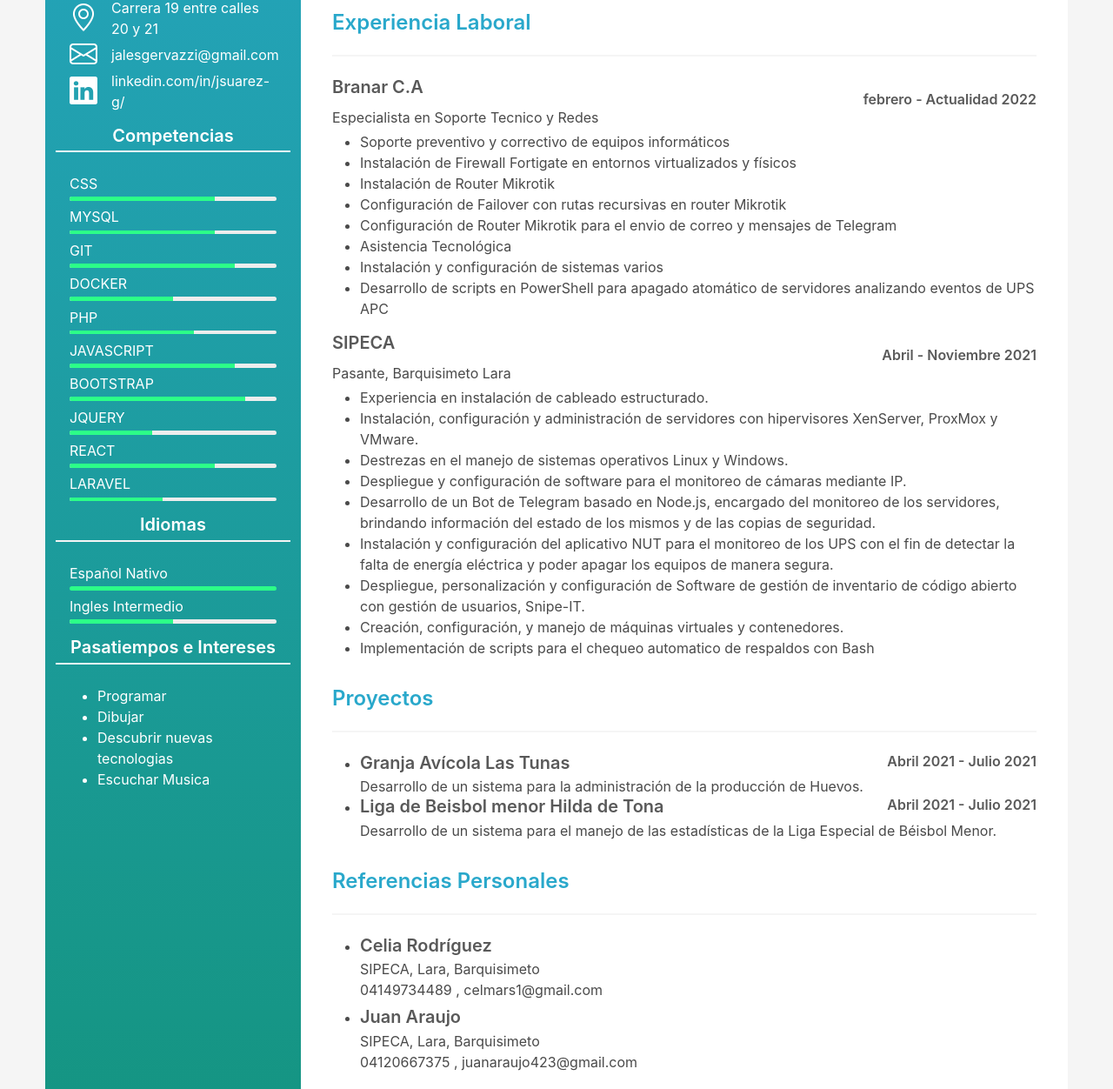
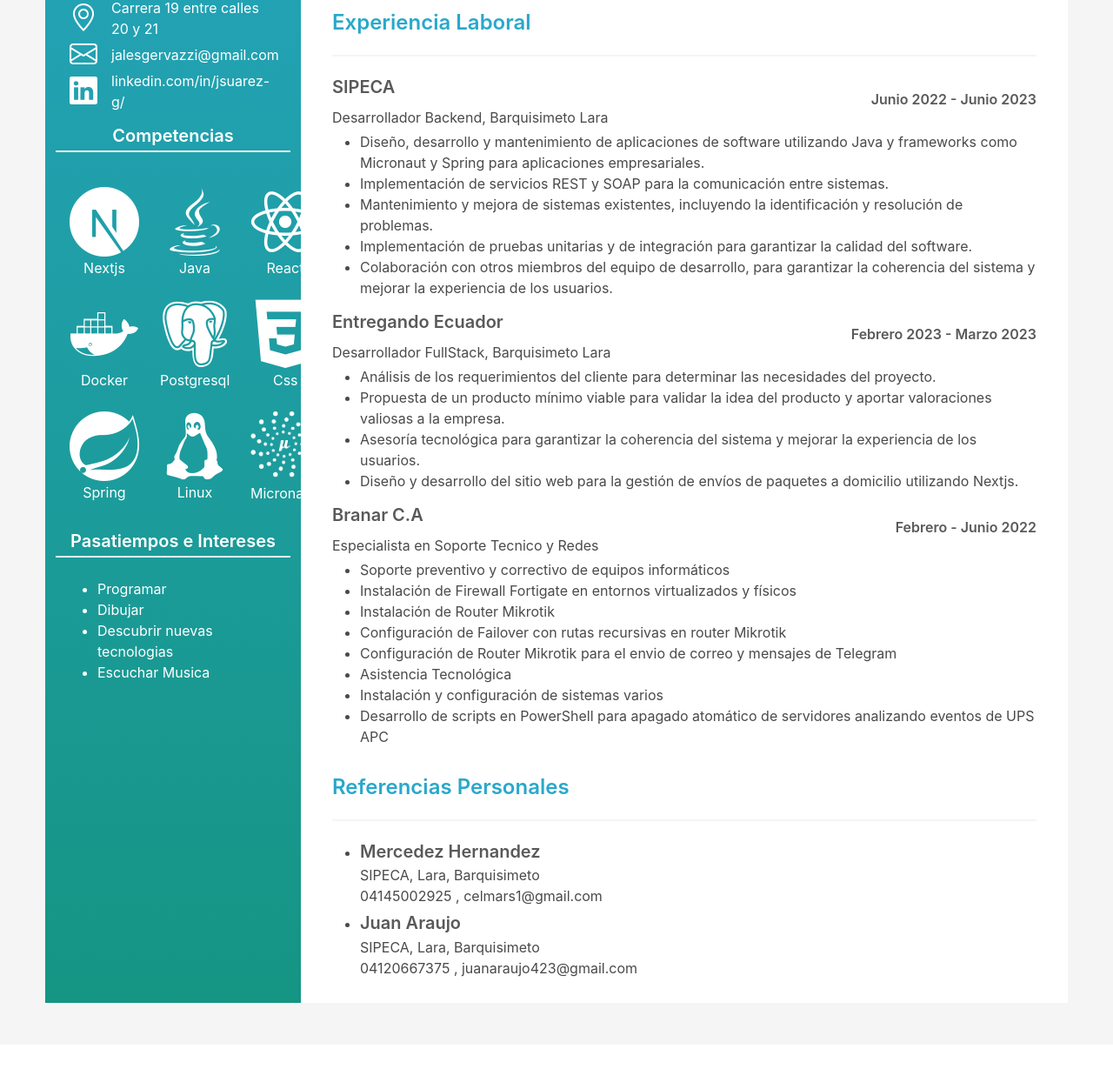
Before and after one commit to JoseAle2610/curriculum, a plain HTML site: page index.html in a window 1280 px wide. Shown: the part 588-1840 px from the top of the page at 87% size. After the commit the page ends 1789 px from the top, so only its background shows below. Drawn offline with nearby package versions, Linux system fonts and the light colour scheme.

Commit message:
actualizacion botado tecnologica

```diff
--- a/index.html
+++ b/index.html
@@ -9,6 +9,7 @@
         <link rel="stylesheet" href="bulma.min.css">
         <link rel="stylesheet" href="https://cdn.jsdelivr.net/npm/bootstrap-icons@1.6.0/font/bootstrap-icons.css" integrity="sha384-7ynz3n3tAGNUYFZD3cWe5PDcE36xj85vyFkawcF6tIwxvIecqKvfwLiaFdizhPpN" crossorigin="anonymous">
         <!-- Load external CSS styles -->
+        <link rel="stylesheet" href="https://cdn.jsdelivr.net/gh/devicons/devicon@v2.15.1/devicon.min.css">
         <link rel="stylesheet" href="styles.css">
 
     </head>
@@ -61,52 +62,51 @@
                         Competencias
                     </h3>
                     <hr>
-                    <ul class="mx-4">
-                        <li>CSS
-                            <progress class="progress is-small" value="70" max="100"></progress>
-                        </li>
-                        <li>MYSQL
-                            <progress class="progress is-small" value="70" max="100"></progress>
-                        </li>
-                        <li>GIT
-                            <progress class="progress is-small" value="80" max="100"></progress>
-                        </li>
-                        <li>DOCKER
-                            <progress class="progress is-small" value="50" max="100"></progress>
-                        </li>
-                        <li>PHP
-                            <progress class="progress is-small" value="60" max="100"></progress>
-                        </li>
-                        <li>JAVASCRIPT
-                            <progress class="progress is-small" value="80" max="100"></progress>
-                        </li>
-                        <li>BOOTSTRAP
-                            <progress class="progress is-small" value="85" max="100"></progress>
-                        </li>
-                        <li>JQUERY
-                            <progress class="progress is-small" value="40" max="100"></progress>
-                        </li>
-                        <li>REACT
-                            <progress class="progress is-small" value="70" max="100"></progress>
-                        </li>
-                        <li>LARAVEL
-                            <progress class="progress is-small" value="45" max="100"></progress>
-                        </li>
-                    </ul>
-                </div>
-                <div class="item has-text-white">
-                    <h3 class="title is-5 has-text-white">Idiomas</h3>
-                    <hr>
-                    <ul class="mx-4">
-                        <li>
-                            Español Nativo
-                            <progress class="progress is-small" value="100" max="100"></progress>
-                        </li>
-                        <li>
-                            Ingles Intermedio
-                            <progress class="progress is-small" value="50" max="100"></progress>
-                        </li>
-                    </ul>
+                    <div class="p-4">
+
+                        <div class="columns is-mobile">
+                            <div class="column">
+                                <i class="devicon-nextjs-original is-size-xl"></i>
+                                <p class="has-text-centered">Nextjs</p>
+                            </div>
+                            <div class="column">
+                                <i class="devicon-java-plain is-size-xl"></i>
+                                <p class="has-text-centered">Java</p>
+                            </div>
+                            <div class="column">
+                                <i class="devicon-react-original is-size-xl"></i>
+                                <p class="has-text-centered">React</p>
+                            </div>
+                        </div>
+                        <div class="columns is-mobile">
+                            <div class="column">
+                                <i class="devicon-docker-plain is-size-xl"></i>
+                                <p class="has-text-centered">Docker</p>
+                            </div>
+                            <div class="column">
+                                <i class="devicon-postgresql-plain is-size-xl"></i>
+                                <p class="has-text-centered">Postgresql</p>
+                            </div>
+                            <div class="column">
+                                <i class="devicon-css3-plain is-size-xl"></i>
+                                <p class="has-text-centered">Css</p>
+                            </div>
+                        </div>
+                        <div class="columns is-mobile">
+                            <div class="column">
+                                <i class="devicon-spring-plain is-size-xl"></i>
+                                <p class="has-text-centered">Spring</p>
+                            </div>
+                            <div class="column">
+                                <i class="devicon-linux-plain is-size-xl"></i>
+                                <p class="has-text-centered">Linux</p>
+                            </div>
+                            <div class="column">
+                                <img src="./MIcronautLogo.png" alt="MIcronautLogo" width="100%">
+                                <p class="has-text-centered">Micronaut</p>
+                            </div>
+                        </div>
+                    </div>
                 </div>
                 <div class="item has-text-white">
                     <h3 class="title is-5 has-text-white">Pasatiempos e Intereses</h3>
@@ -127,7 +127,7 @@
                 <section class="section">
                     <h2 class="title is-4">Perfil</h2>
                     <hr>
-                    <p>Técnico Superior en Informática, apasionado por la tecnología y el aprendizaje, aspirando a un puesto de entrada que permita desarrollar y poner a disposición mis habilidades y desenvolverme en el ámbito laboral.</p>
+                    <p>Soy José Suárez Desarrollador backend altamente motivado y apasionado por la tecnolgia, con experiencia en el desarrollo de soluciones empresariales y con gran entuciasmo de enfrentra nuevos desafios.</p>
                 </section>
                 <section class="section">
                     <h2 class="title is-4">Formación</h2>
@@ -157,8 +157,35 @@
                     <ul class="experiencia">
                         <li>
                             <div class="is-flex is-justify-content-space-between">
+                                <h3 class="title is-5 mb-1">SIPECA</h3>
+                                <div class="title is-6">Junio 2022 - Junio 2023</div>
+                            </div>
+                            <p>Desarrollador Backend, Barquisimeto Lara</p>
+                            <ul class="list mt-1">
+                                <li>Diseño, desarrollo y mantenimiento de aplicaciones de software utilizando Java y frameworks como Micronaut y Spring para aplicaciones empresariales.</li>
+                                <li>Implementación de servicios REST y SOAP para la comunicación entre sistemas.</li>
+                                <li>Mantenimiento y mejora de sistemas existentes, incluyendo la identificación y resolución de problemas.</li>
+                                <li>Implementación de pruebas unitarias y de integración para garantizar la calidad del software.</li>
+                                <li>Colaboración con otros miembros del equipo de desarrollo, para garantizar la coherencia del sistema y mejorar la experiencia de los usuarios.</li>
+                            </ul>
+                        </li>
+                        <li>
+                            <div class="is-flex is-justify-content-space-between">
+                                <h3 class="title is-5 mb-1">Entregando Ecuador</h3>
+                                <div class="title is-6">Febrero 2023 - Marzo 2023</div>
+                            </div>
+                            <p>Desarrollador FullStack, Barquisimeto Lara</p>
+                            <ul class="list mt-1">
+                                <li>Análisis de los requerimientos del cliente para determinar las necesidades del proyecto.</li>
+                                <li>Propuesta de un producto mínimo viable para validar la idea del producto y aportar valoraciones valiosas a la empresa.</li>
+                                <li>Asesoría tecnológica para garantizar la coherencia del sistema y mejorar la experiencia de los usuarios.</li>
+                                <li>Diseño y desarrollo del sitio web para la gestión de envíos de paquetes a domicilio utilizando Nextjs.</li>
+                            </ul>
+                        </li>
+                        <li>
+                            <div class="is-flex is-justify-content-space-between">
                                 <h3 class="title is-5 mb-1">Branar C.A</h3>
-                                <div class="title is-6">febrero - Actualidad 2022</div>
+                                <div class="title is-6">Febrero - Junio 2022</div>
                             </div>
                             <p>Especialista en Soporte Tecnico y Redes</p>
                             <ul class="list mt-1">
@@ -172,45 +199,6 @@
                                 <li>Desarrollo de scripts en PowerShell para apagado atomático de servidores analizando eventos de UPS APC</li>
                             </ul>
                         </li>
-                        <li>
-                            <div class="is-flex is-justify-content-space-between">
-                                <h3 class="title is-5 mb-1">SIPECA</h3>
-                                <div class="title is-6">Abril - Noviembre 2021</div>
-                            </div>
-                            <p>Pasante, Barquisimeto Lara</p>
-                            <ul class="list mt-1">
-                                <li>Experiencia en instalación de cableado estructurado.</li>
-                                <li>Instalación, configuración y administración de servidores con hipervisores XenServer, ProxMox y VMware.</li>
-                                <li>Destrezas en el manejo de sistemas operativos Linux y Windows.</li>
-                                <li>Despliegue y configuración de software para el monitoreo de cámaras mediante IP.</li>
-                                <li>Desarrollo de un Bot de Telegram basado en Node.js, encargado del monitoreo de los servidores, brindando información del estado de los mismos y de las copias de seguridad.</li>
-                                <li>Instalación y configuración del aplicativo NUT para el monitoreo de los UPS con el fin de detectar la falta de energía eléctrica y poder apagar los equipos de manera segura.</li>
-                                <li>Despliegue, personalización y configuración de Software de gestión de inventario de código abierto con gestión de usuarios, Snipe-IT.</li>
-                                <li>Creación, configuración, y manejo de máquinas virtuales y contenedores.</li>
-                                <li>Implementación de scripts para el chequeo automatico de respaldos con Bash</li>
-                            </ul>
-                        </li>
-
-                    </ul>
-                </section>
-                <section class="section">
-                    <h2 class="title is-4">Proyectos</h2>
-                    <hr>
-                    <ul class="list">
-                        <li>
-                            <div class="is-flex is-justify-content-space-between">
-                                <h3 class="title is-5 mb-1">Granja Avícola Las Tunas</h3>
-                                <div class="title is-6">Abril 2021 - Julio 2021</div>
-                            </div>
-                            <p>Desarrollo de un sistema para la administración de la producción de Huevos.</p>
-                        </li>
-                        <li>
-                            <div class="is-flex is-justify-content-space-between">
-                                <h3 class="title is-5 mb-1">Liga de Beisbol menor Hilda de Tona</h3>
-                                <div class="title is-6">Abril 2021 - Julio 2021</div>
-                            </div>
-                            <p>Desarrollo de un sistema para el manejo de las estadísticas de la Liga Especial de Béisbol Menor.</p>
-                        </li>
                     </ul>
                 </section>
                 <section class="section">
@@ -218,9 +206,9 @@
                     <hr>
                     <ul class="list">
                         <li class="mb-2">
-                            <h3 class="title is-5 mb-1">Celia Rodríguez</h3>
+                            <h3 class="title is-5 mb-1">Mercedez Hernandez</h3>
                             <p>SIPECA, Lara, Barquisimeto</p>
-                            <p>04149734489 , celmars1@gmail.com</p>
+                            <p>04145002925 , celmars1@gmail.com</p>
                         </li>
                         <li>
                             <h3 class="title is-5 mb-1">Juan Araujo</h3>
--- a/styles.css
+++ b/styles.css
@@ -65,3 +65,7 @@ li progress {
 .tag.is-primary{
   color: #4a4a4a !important;
 }
+
+.is-size-xl{
+  font-size: 5rem!important;
+}
```
Also changed, not shown: MIcronautLogo.png (added).
